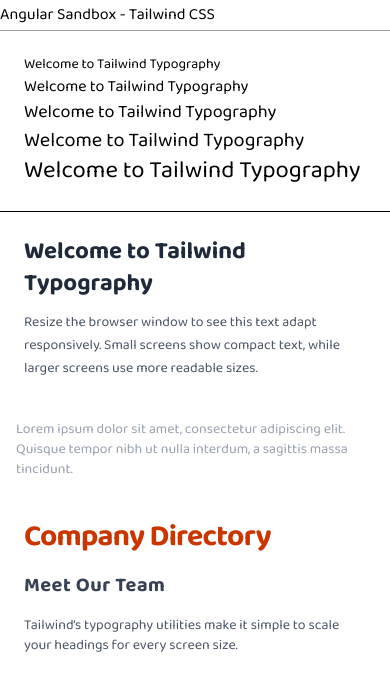
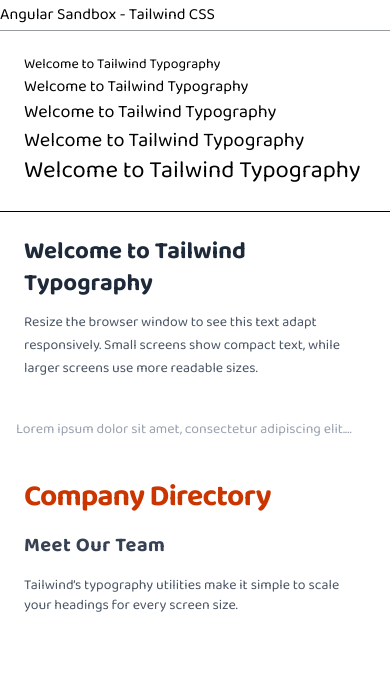
Before and after one commit to ozgursarikamis/angular-sandbox, an Angular app: page / in a window 390 px wide. Shown: the top 690 px of the page. Built offline with nearby package versions, Linux system fonts and the light colour scheme.

Commit message:
Typograhy: line-clamp-1

```diff
--- a/src/app/typography/typography.component.html
+++ b/src/app/typography/typography.component.html
@@ -19,7 +19,7 @@
 </div>
 
 <div class="p-4">
-    <p class="text-sm md:text-base lg:text-lg text-gray-400">
+    <p class="text-sm md:text-base lg:text-lg text-gray-400 line-clamp-1">
         Lorem ipsum dolor sit amet, consectetur adipiscing elit. Quisque tempor nibh ut nulla interdum, a sagittis massa tincidunt.
     </p>
 </div>
```
